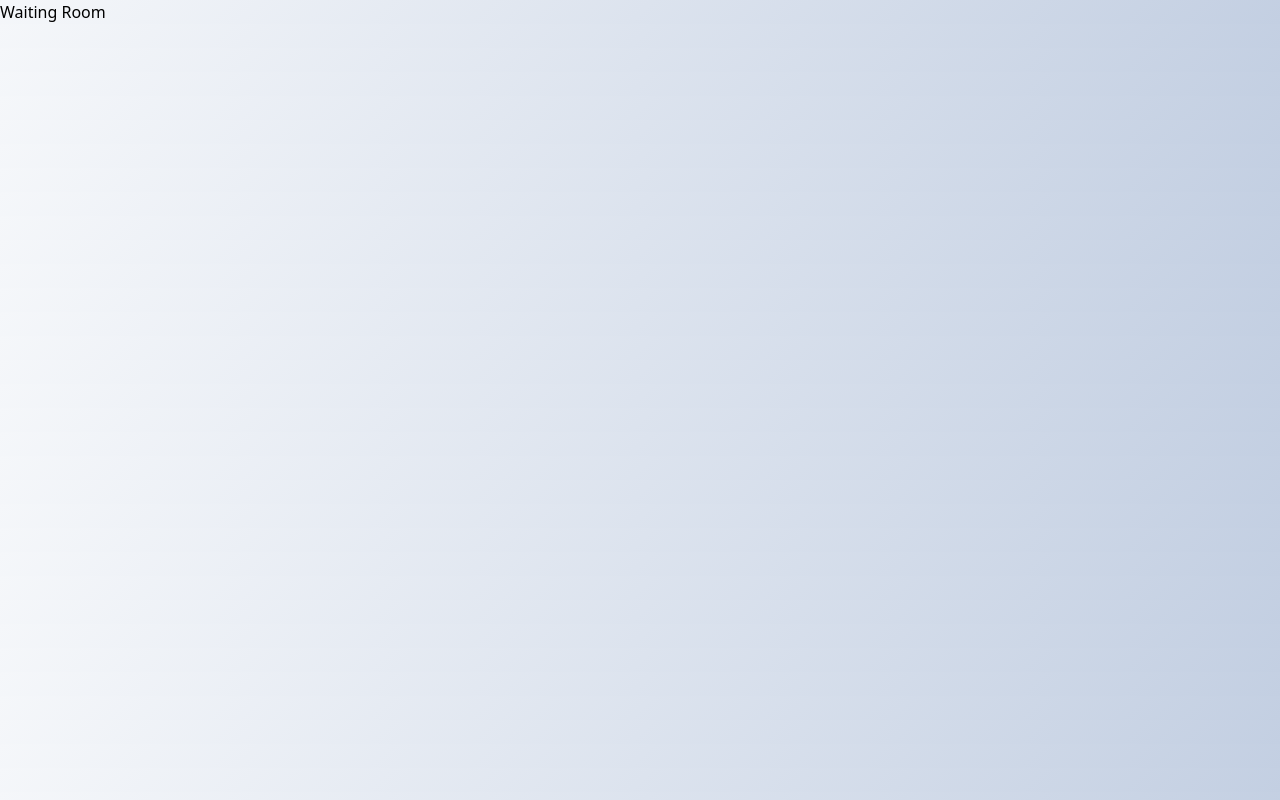
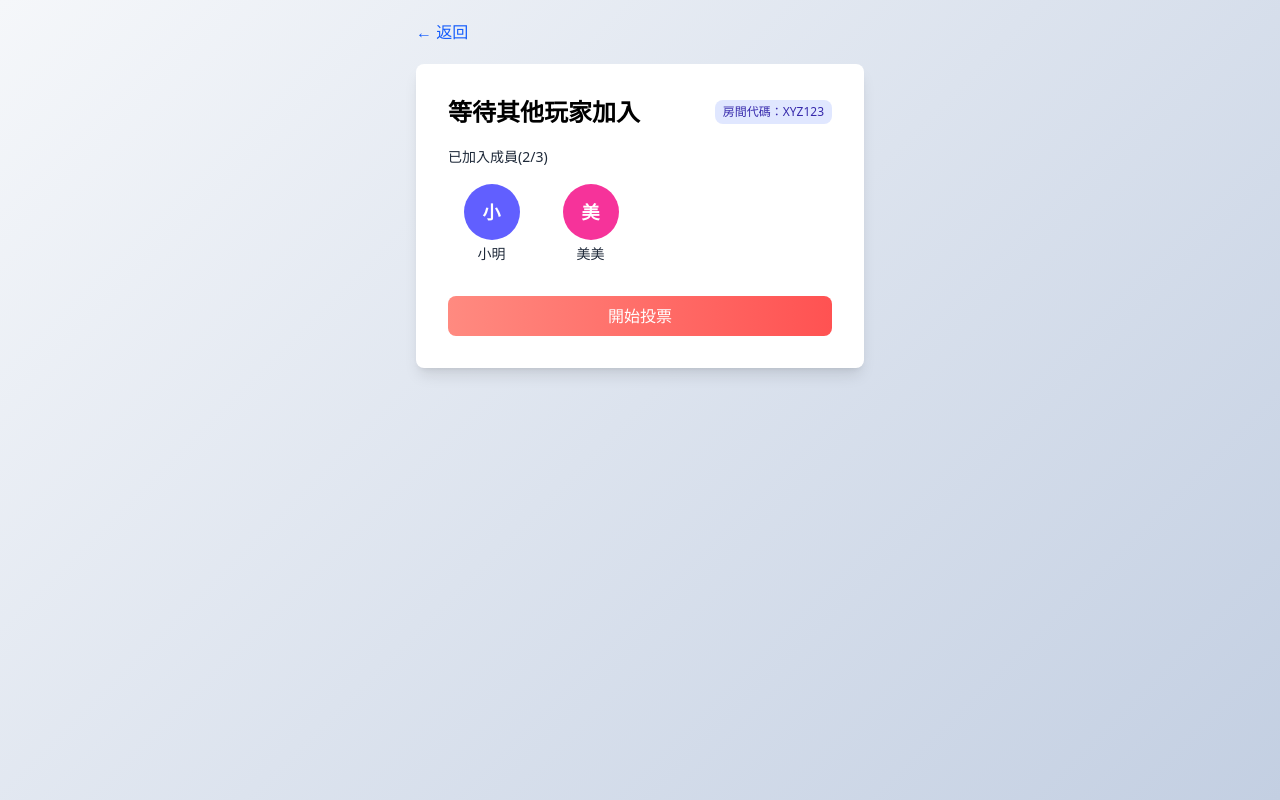
Before and after one commit to jon111rock/dine-vote, a Vue app: page /waiting-room in a window 1280 px wide. Built offline with nearby package versions, Linux system fonts and the light colour scheme.

Commit message:
feat(design): 更新等待房間介面，新增成員顯示與返回按鈕，並調整創建房間樣式

```diff
--- a/src/views/CreateRoom.vue
+++ b/src/views/CreateRoom.vue
@@ -6,7 +6,7 @@ import NavigationBack from '../components/common/NavigationBack.vue';
   <div class="flex items-center h-screen flex-col">
     <div class="w-full max-w-md">
       <NavigationBack backPath="/" />
-      <div class="w-full max-w-md bg-white rounded-lg p-8 shadow-lg">
+      <div class="w-full bg-white rounded-lg p-8 shadow-lg">
         <div>
           <p class="text-2xl font-bold text-gray-700">創建房間</p>
         </div>
--- a/src/views/WaitingRoom.vue
+++ b/src/views/WaitingRoom.vue
@@ -1,5 +1,32 @@
+<script setup>
+import NavigationBack from '../components/common/NavigationBack.vue';
+</script>
+
 <template>
-  <div>
-    <h1>Waiting Room</h1>
+  <div class="flex items-center h-screen flex-col">
+    <div class="w-full max-w-md">
+      <NavigationBack backPath="/create-room" />
+      <div class="w-full bg-white rounded-lg p-8 shadow-lg">
+        <div class="flex items-center justify-between">
+          <h1 class="text-2xl font-bold">等待其他玩家加入</h1>
+          <span class="text-xs text-indigo-800 cursor-pointer bg-indigo-100 px-2 py-1 rounded-lg">房間代碼：XYZ123</span>
+        </div>
+        <div class="mt-4">
+          <span class="text-sm text-gray-800">已加入成員(2/3)</span>
+        </div>
+        <div class="grid grid-cols-4 gap-3 mt-4">
+          <div class="text-center">
+            <div class="w-14 h-14 rounded-full bg-indigo-500 flex items-center justify-center text-white text-lg font-bold mx-auto mb-1 joined-animation">小</div>
+            <p class="text-sm text-gray-800">小明</p>
+          </div>
+          <div class="text-center">
+            <!-- 增加其他範例 -->
+            <div class="w-14 h-14 rounded-full bg-pink-500 flex items-center justify-center text-white text-lg font-bold mx-auto mb-1 joined-animation">美</div>
+            <p class="text-sm text-gray-800">美美</p>
+          </div>
+        </div>
+        <button class="w-full bg-red-gradient text-white px-4 py-2 rounded-lg mt-8">開始投票</button>
+      </div>
+    </div>
   </div>
 </template>
```
